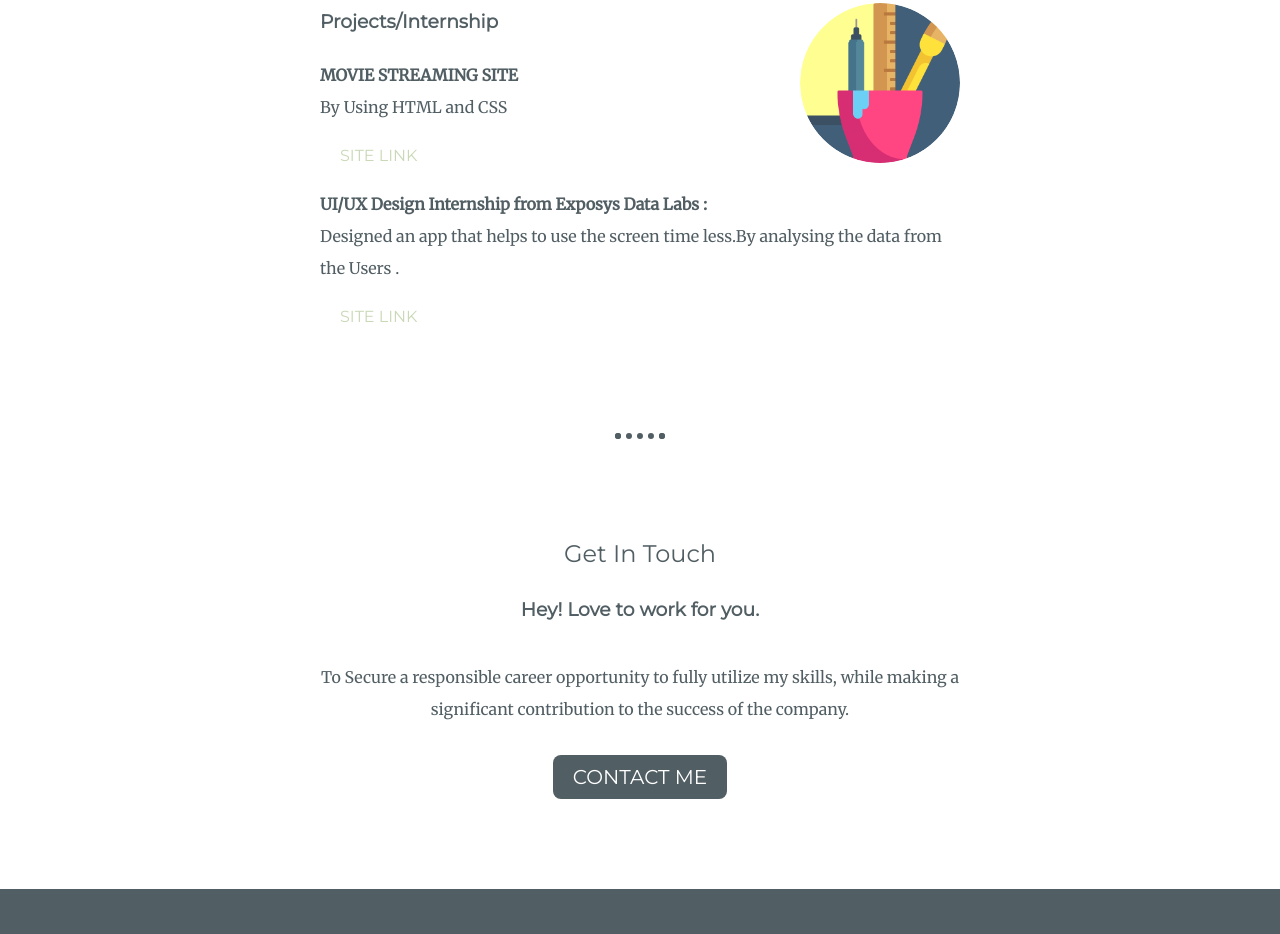
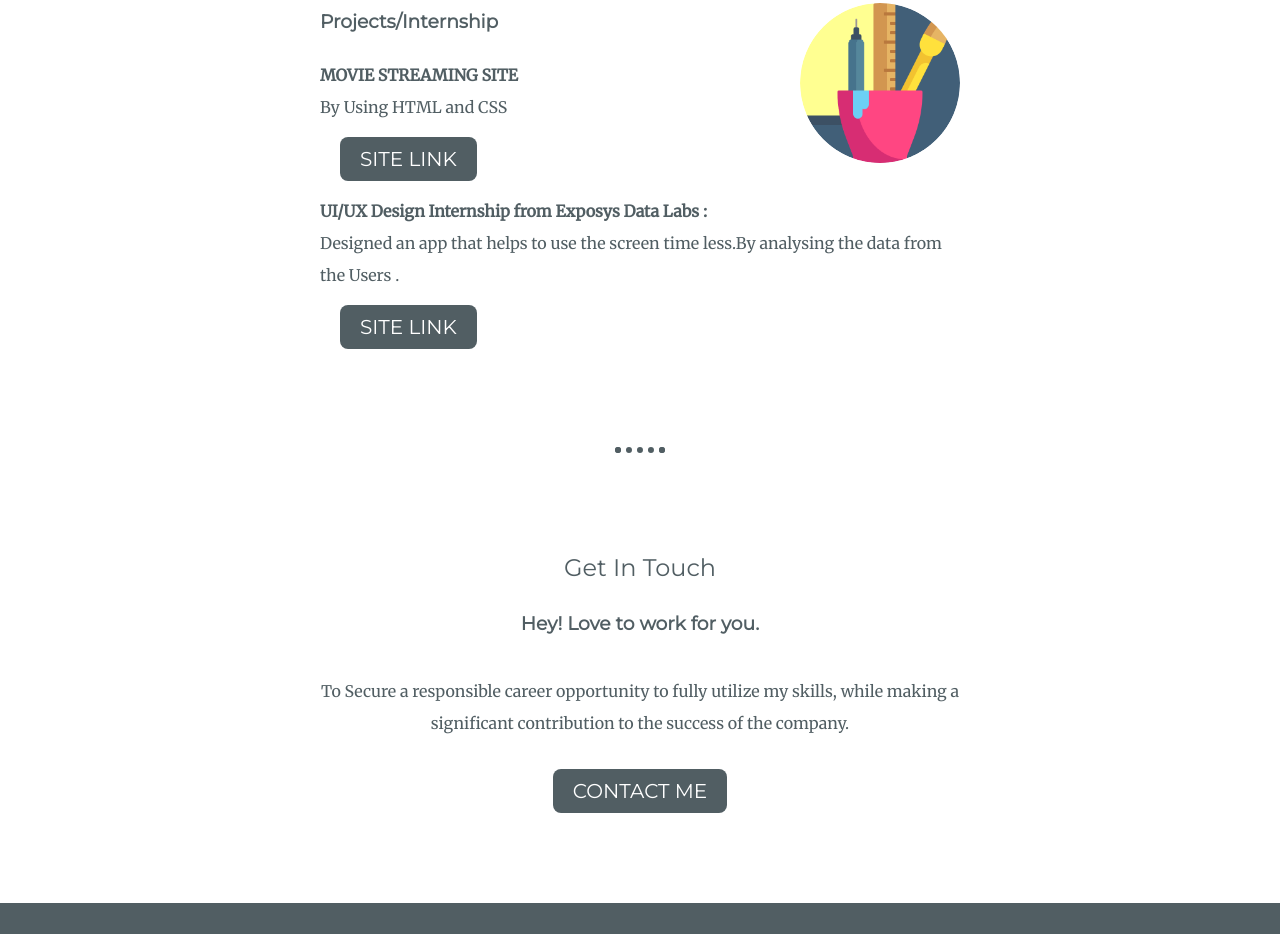
Before and after one commit to sangamrai18/mywork, a plain HTML site: page index.html in a window 1280 px wide. Shown: the part 1663-2597 px from the top of the page. Drawn offline with Linux system fonts and the light colour scheme.

Commit message:
Update stytles.css

```diff
--- a/CSS/stytles.css
+++ b/CSS/stytles.css
@@ -128,3 +128,20 @@ hr{
       font-size:0.75rem;
       padding: 20px 0;
   }
+.Sitelink{
+    color:black;
+    font-family: 'Montserrat', sans-serif;
+    -webkit-border-radius: 8;
+    -moz-border-radius: 8;
+    border-radius: 8px;
+    font-family: 'Montserrat', sans-serif;
+    color: #ffffff;
+    font-size: 20px;
+    background: #515E63;
+    padding: 10px 20px 10px 20px;
+    text-decoration: none;
+}
+.Sitelink:hover {
+    background: #57837B;
+    text-decoration: none;
+  }
```
